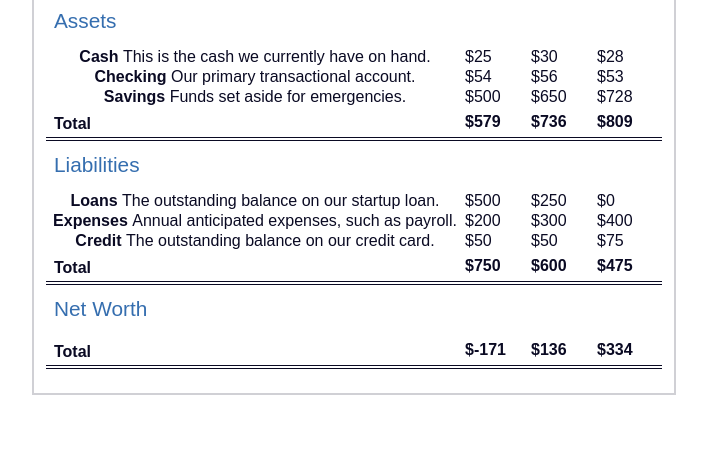
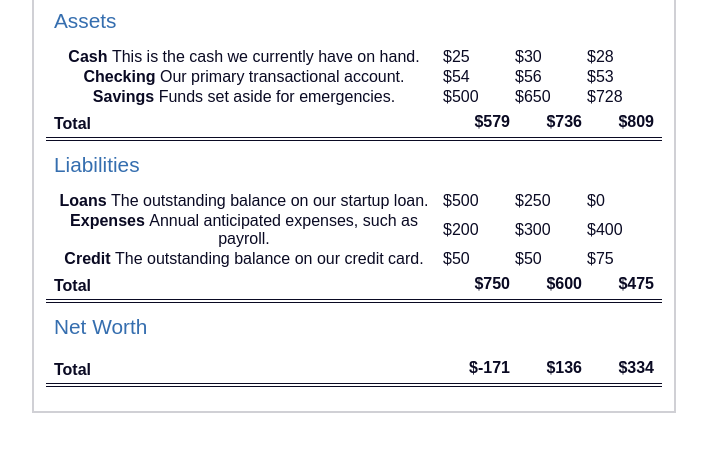
Before and after one commit to adelinesoares/css-pseudo-selector, a plain HTML site: page index.html in a window 1280 px wide. Shown: the part 164-616 px from the top of the page, without its empty margins (286-993 px from the left). Drawn offline with Linux system fonts and the light colour scheme.

Commit message:
created a tr.total td  and tr.total td:nth-of-type(3) selector and setted them

```diff
--- a/styles.css
+++ b/styles.css
@@ -91,22 +91,32 @@ table caption {
 
 }
 
-tbody td{
+tbody td {
     width: 100vw;
     max-width: 4rem;
     min-width: 4rem;
-  }
+}
 
-  tbody th{
+tbody th {
     width: calc(100% - 12rem);
-  }
+}
 
-  tr[class="total"]{
+tr[class="total"] {
     border-bottom: 4px double #0a0a23;
     font-weight: bold;
-  }
+}
 
-  tr[class="total"] th{
+tr[class="total"] th {
     padding: 0.5rem 0 0.25rem 0.5rem;
     text-align: left;
-  }
+}
+
+tr.total td {
+    text-align: right;
+    padding: 0 0.25rem;
+}
+
+tr.total td:nth-of-type(3) {
+    padding-right: 0.5rem;
+
+}
```
